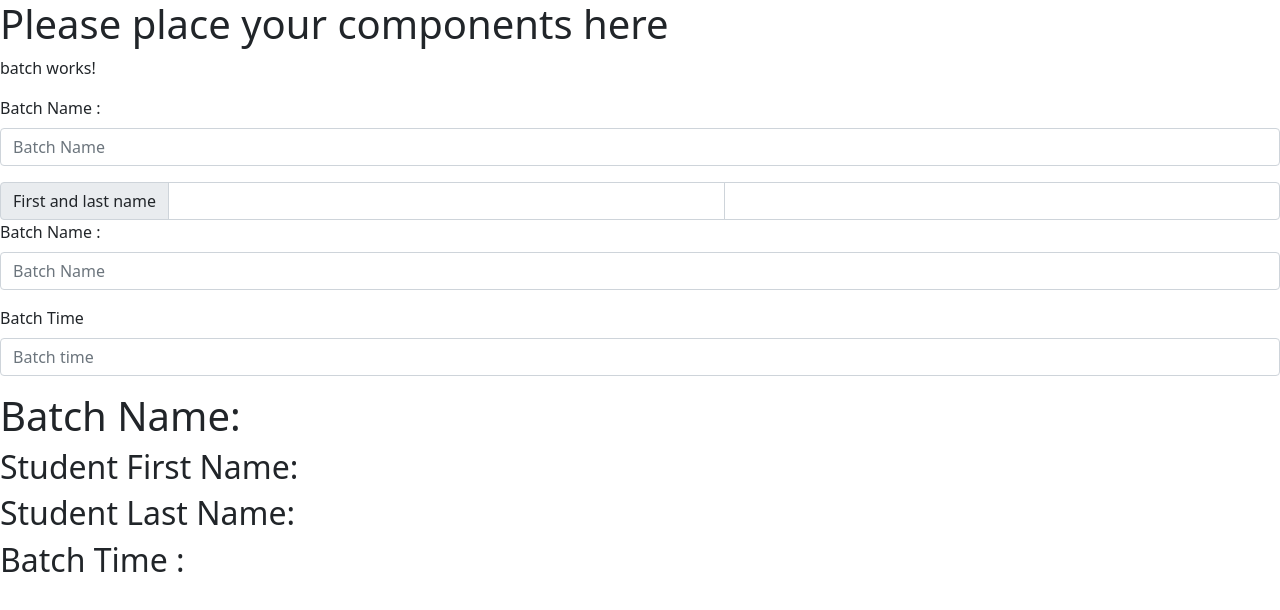
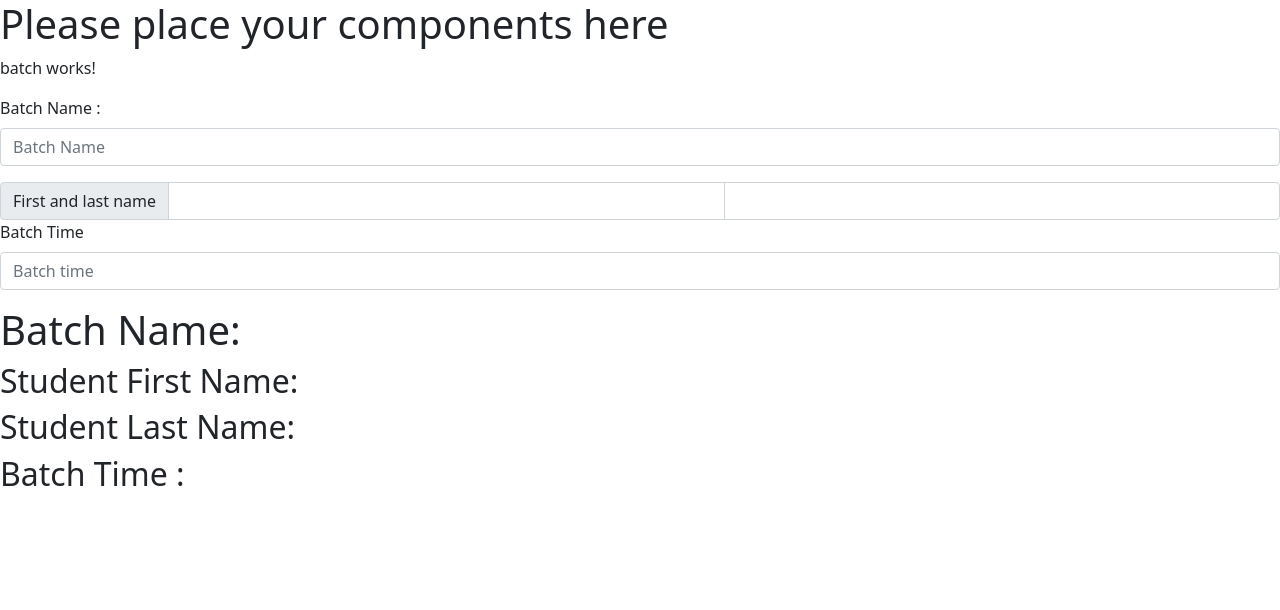
Before and after one commit to vamseeuxd/ng-firebase-feb-2021-project, an Angular app: page / in a window 1280 px wide. Shown: the top 610 px of the page. Built offline with nearby package versions, Linux system fonts and the light colour scheme.

Commit message:
removed id extra code

```diff
--- a/src/app/batch/batch.component.html
+++ b/src/app/batch/batch.component.html
@@ -3,9 +3,9 @@
 
 <div class="d-flex flex-column">
     <div class="mb-3 ">
-        <label for="exampleInputEmail1" class="form-label">Batch Name : </label>
+        <label for= "batchName" class="form-label">Batch Name : </label>
         <div class="col-auto">
-            <input type="email" [(ngModel)] = "BatchName" class="form-control" id="exampleInputEmail1" aria-describedby="emailHelp" placeholder="Batch Name">
+            <input type="text" [(ngModel)] = "BatchName" class="form-control"  aria-describedby="batch Help" placeholder="Batch Name">
         </div>
       </div>
       <div class="input-group">
@@ -13,13 +13,9 @@
         <input type="text" [(ngModel)] = " studentFirstName " aria-label="First name" class="form-control">
         <input type="text" [(ngModel)] = " studentLastName " aria-label="Last name" class="form-control">
       </div>
-    <div class="mb-3 ">
-      <label for="exampleInputEmail1" class="form-label">Batch Name : </label>
-      <input type="email" [(ngModel)] = "BatchName" class="form-control" id="exampleInputEmail1" aria-describedby="emailHelp" placeholder="Batch Name">
-    </div>
     <div class="mb-3">
-      <label for="exampleInputPassword1" class="form-label">Batch Time</label>
-      <input type="Text" [(ngModel)] = "BatchTime" class="form-control" id="exampleInputPassword1" placeholder="Batch time">
+      <label for="batchTime" class="form-label">Batch Time</label>
+      <input type="Text" [(ngModel)] = "BatchTime" class="form-control"  placeholder="Batch time">
     </div>
 </div>
 
```
